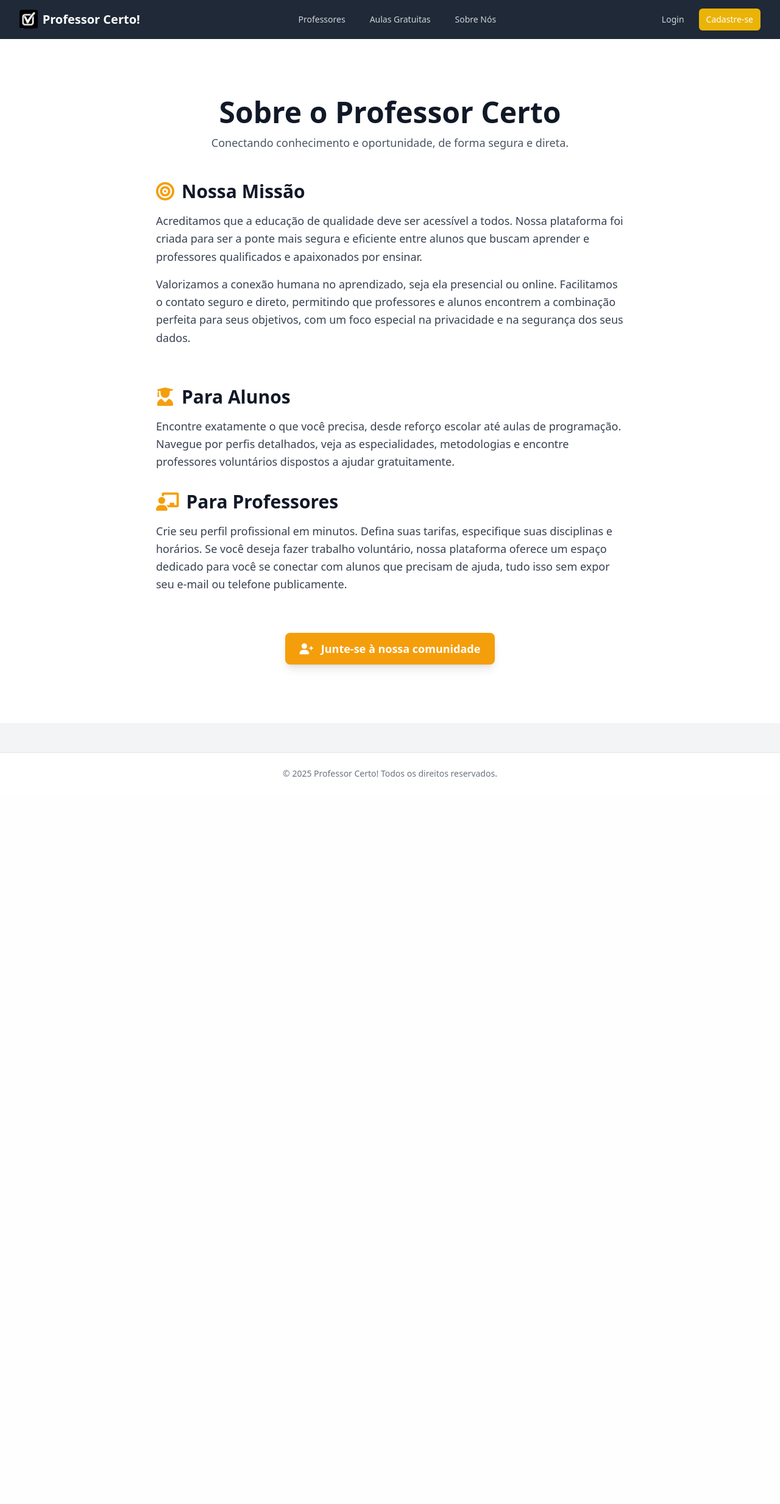
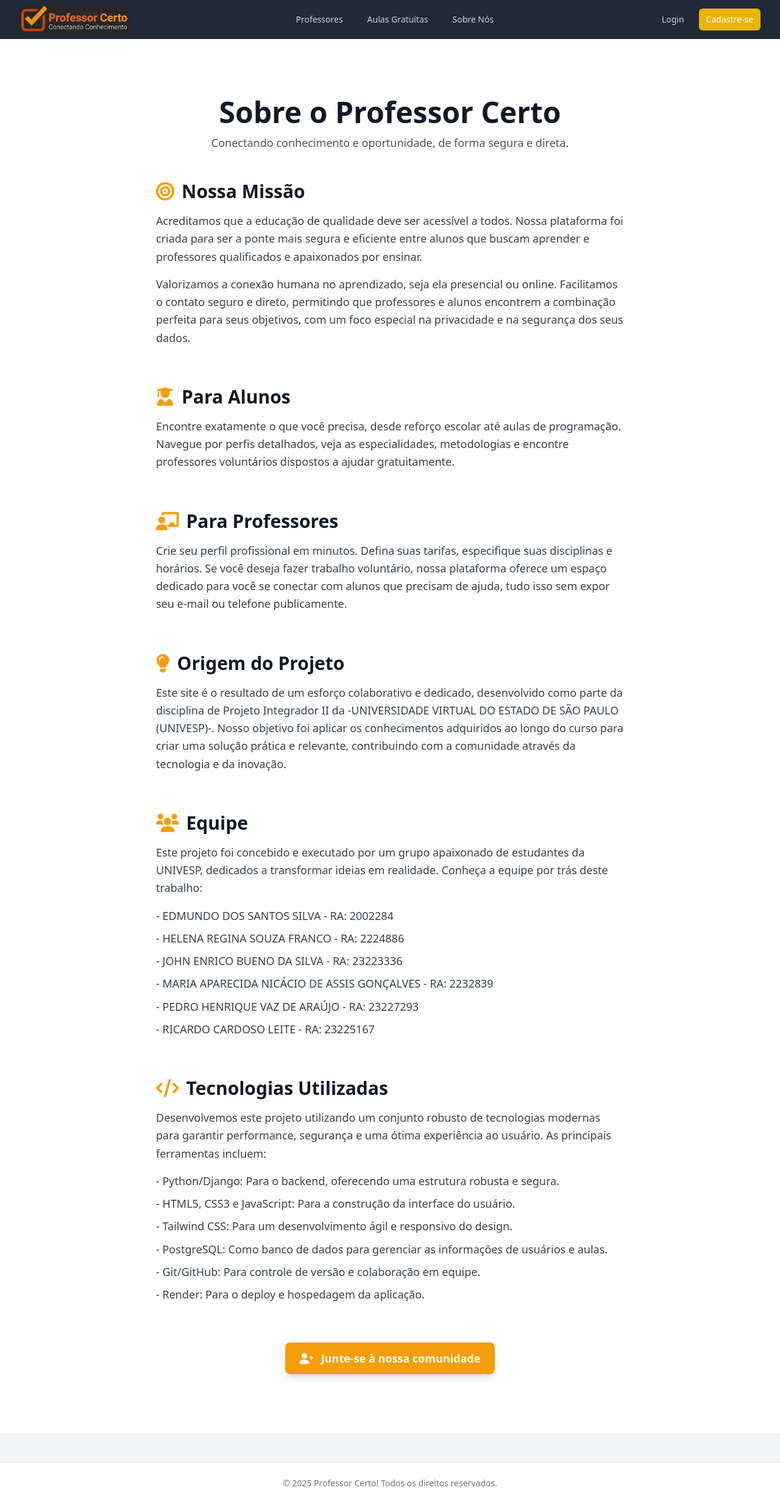
Before and after one commit to 20eyesinmyhead/professores_particulares, a Django app: page /sobre/ in a window 1280 px wide. Shown: the whole page at 61% size. Before the commit the page ends 1274 px from the top, so only its background shows below. Run offline with Django 5.2, Linux system fonts and the light colour scheme.

Commit message:
Atualiza sobre_nos.html e aplica atualizações gráficas

```diff
--- a/users/templates/base/base.html
+++ b/users/templates/base/base.html
@@ -30,8 +30,8 @@
                 <div class="flex-shrink-0">
                     <a class="flex items-center text-white text-xl font-bold" href="{% url 'users:lista_professores' %}">
                         {# AJUSTADO: Trocado {% static %} por um caminho direto para debug #}
-                        <img src="/static/images/logo.jpg" alt="Logo Professor Certo!" class="h-8 w-auto mr-2 rounded">
-                        <span>Professor Certo!</span>
+                        <img src="/static/images/logocerto.jpg" alt="Logo Professor Certo!" class="h-12 w-auto mr-2 rounded">
+                        <span></span>
                     </a>
                 </div>
 
--- a/users/templates/users/sobre_nos.html
+++ b/users/templates/users/sobre_nos.html
@@ -7,7 +7,6 @@
 <div class="bg-white py-16 lg:py-24">
     <div class="container mx-auto px-4">
 
-        <!-- Título da Página -->
         <div class="text-center mb-12">
             <h1 class="text-4xl lg:text-5xl font-extrabold text-gray-900">Sobre o Professor Certo</h1>
             <p class="mt-3 text-lg text-gray-600 max-w-2xl mx-auto">
@@ -15,8 +14,7 @@
             </p>
         </div>
 
-        <!-- Seção de Conteúdo 1: Nossa Missão -->
-        <div class="max-w-3xl mx-auto mb-16">
+        <div class="max-w-3xl mx-auto mb-16"> {# mb-16 para espaçamento uniforme #}
             <h2 class="text-3xl font-bold text-gray-900 mb-4 flex items-center">
                 <i class="fas fa-bullseye text-amber-500 mr-3"></i>
                 Nossa Missão
@@ -29,8 +27,7 @@
             </p>
         </div>
 
-        <!-- Seção de Conteúdo 2: Para Alunos e Professores -->
-        <div class="max-w-3xl mx-auto mb-16">
+        <div class="max-w-3xl mx-auto mb-16"> {# mb-16 para espaçamento uniforme #}
             <h2 class="text-3xl font-bold text-gray-900 mb-4 flex items-center">
                 <i class="fas fa-user-graduate text-amber-500 mr-3"></i>
                 Para Alunos
@@ -38,8 +35,10 @@
             <p class="text-gray-700 text-lg leading-relaxed mb-4">
                 Encontre exatamente o que você precisa, desde reforço escolar até aulas de programação. Navegue por perfis detalhados, veja as especialidades, metodologias e encontre professores voluntários dispostos a ajudar gratuitamente.
             </p>
+        </div>
 
-            <h2 class="text-3xl font-bold text-gray-900 mb-4 mt-8 flex items-center">
+        <div class="max-w-3xl mx-auto mb-16"> {# mb-16 para espaçamento uniforme #}
+            <h2 class="text-3xl font-bold text-gray-900 mb-4 flex items-center">
                 <i class="fas fa-chalkboard-teacher text-amber-500 mr-3"></i>
                 Para Professores
             </h2>
@@ -48,8 +47,56 @@
             </p>
         </div>
 
-        <!-- Seção 3: CTA (Chamada para Ação) -->
-        <div class="text-center">
+        <div class="max-w-3xl mx-auto mb-16"> {# mb-16 para espaçamento uniforme #}
+            <h2 class="text-3xl font-bold text-gray-900 mb-4 flex items-center">
+                {# Ícone sugerido para origem/fundação/início #}
+                <i class="fas fa-lightbulb text-amber-500 mr-3"></i>
+                Origem do Projeto
+            </h2>
+            <p class="text-gray-700 text-lg leading-relaxed mb-4">
+                Este site é o resultado de um esforço colaborativo e dedicado, desenvolvido como parte da disciplina de Projeto Integrador II da -UNIVERSIDADE VIRTUAL DO ESTADO DE SÃO PAULO (UNIVESP)-. Nosso objetivo foi aplicar os conhecimentos adquiridos ao longo do curso para criar uma solução prática e relevante, contribuindo com a comunidade através da tecnologia e da inovação.
+            </p>
+        </div>
+
+        <div class="max-w-3xl mx-auto mb-16"> {# mb-16 para espaçamento uniforme #}
+            <h2 class="text-3xl font-bold text-gray-900 mb-4 flex items-center">
+                {# Ícone sugerido para equipe/colaboradores #}
+                <i class="fas fa-users text-amber-500 mr-3"></i>
+                Equipe
+            </h2>
+            <p class="text-gray-700 text-lg leading-relaxed mb-4">
+                Este projeto foi concebido e executado por um grupo apaixonado de estudantes da UNIVESP, dedicados a transformar ideias em realidade. Conheça a equipe por trás deste trabalho:
+            </p>
+            <ul class="list-disc list-inside text-gray-700 text-lg leading-relaxed">
+                <li class="mb-2">- EDMUNDO DOS SANTOS SILVA - RA: 2002284</li>
+                <li class="mb-2">- HELENA REGINA SOUZA FRANCO - RA: 2224886</li>
+                <li class="mb-2">- JOHN ENRICO BUENO DA SILVA - RA: 23223336</li>
+                <li class="mb-2">- MARIA APARECIDA NICÁCIO DE ASSIS GONÇALVES - RA: 2232839</li>
+                <li class="mb-2">- PEDRO HENRIQUE VAZ DE ARAÚJO - RA: 23227293</li>
+                <li>- RICARDO CARDOSO LEITE - RA: 23225167</li>
+            </ul>
+        </div>
+
+        <div class="max-w-3xl mx-auto mb-16"> {# mb-16 para espaçamento uniforme #}
+            <h2 class="text-3xl font-bold text-gray-900 mb-4 flex items-center">
+                {# Ícone sugerido para tecnologias #}
+                <i class="fas fa-code text-amber-500 mr-3"></i>
+                Tecnologias Utilizadas
+            </h2>
+            <p class="text-gray-700 text-lg leading-relaxed mb-4">
+                Desenvolvemos este projeto utilizando um conjunto robusto de tecnologias modernas para garantir performance, segurança e uma ótima experiência ao usuário. As principais ferramentas incluem:
+            </p>
+            <ul class="list-disc list-inside text-gray-700 text-lg leading-relaxed">
+                <li class="mb-2">- Python/Django: Para o backend, oferecendo uma estrutura robusta e segura.</li>
+                <li class="mb-2">- HTML5, CSS3 e JavaScript: Para a construção da interface do usuário.</li>
+                <li class="mb-2">- Tailwind CSS: Para um desenvolvimento ágil e responsivo do design.</li>
+                <li class="mb-2">- PostgreSQL: Como banco de dados para gerenciar as informações de usuários e aulas.</li>
+                <li class="mb-2">- Git/GitHub: Para controle de versão e colaboração em equipe.</li>
+                <li>- Render: Para o deploy e hospedagem da aplicação.</li>
+            </ul>
+        </div>
+
+        <div class="text-center mt-12"> {# mt-12 para espaçamento da última seção #}
             <a href="{% url 'users:registro' %}"
                class="inline-block bg-amber-500 hover:bg-amber-600 text-white font-bold py-3 px-6 rounded-lg text-lg shadow-lg transition duration-300 transform hover:scale-105">
                 <i class="fas fa-user-plus mr-2"></i> Junte-se à nossa comunidade
```
Also changed, not shown: users/static/images/logocerto.jpg (added).
